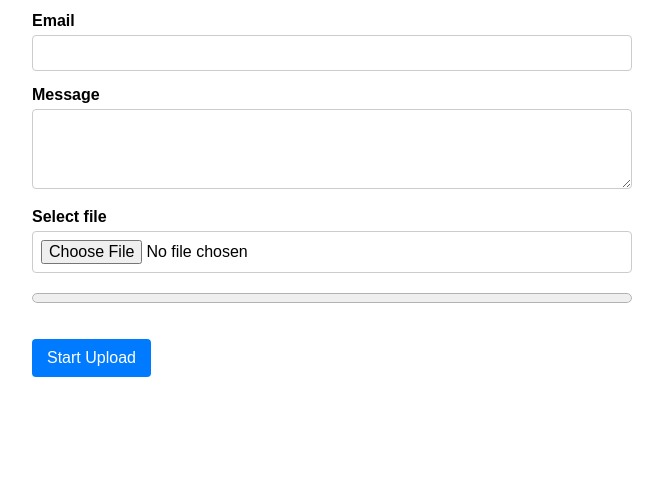
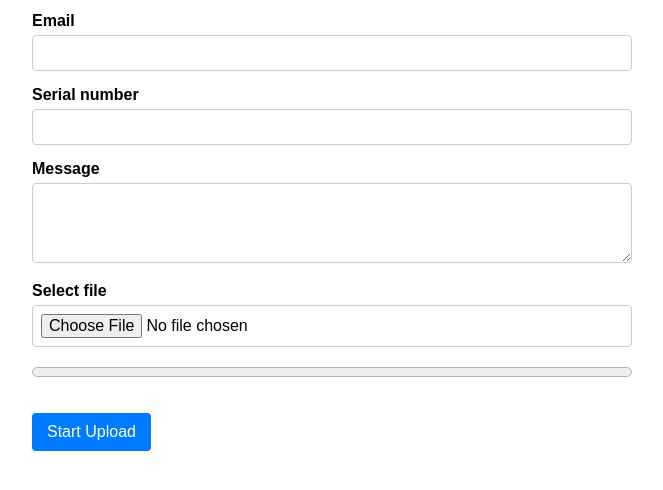
Before and after one commit to mhhbrasse/form, a website: page views/form.html in a window 1280 px wide. Shown: the part 152-642 px from the top of the page, without its empty margins (308-971 px from the left). Drawn offline with Linux system fonts and the light colour scheme.

Commit message:
serial added

```diff
--- a/views/form.html
+++ b/views/form.html
@@ -69,6 +69,9 @@
     <label for="email">Email</label>
     <input type="email" name="email" id="email" required />
 
+    <label for="serial">Serial number</label>
+    <input type="text" serial="serial" id="serial" required />
+
     <label for="message">Message</label>
     <textarea name="message" id="message" required></textarea>
 
@@ -105,6 +108,7 @@
 
       const name = form.name.value;
       const email = form.email.value;
+      const serial = form.serial.value;
       const message = form.message.value;
 
       statusDiv.textContent = '';
@@ -125,6 +129,7 @@
               body: JSON.stringify({
                 name,
                 email,
+                serial,
                 message,
                 uploadId,
                 filename: file.name
```
